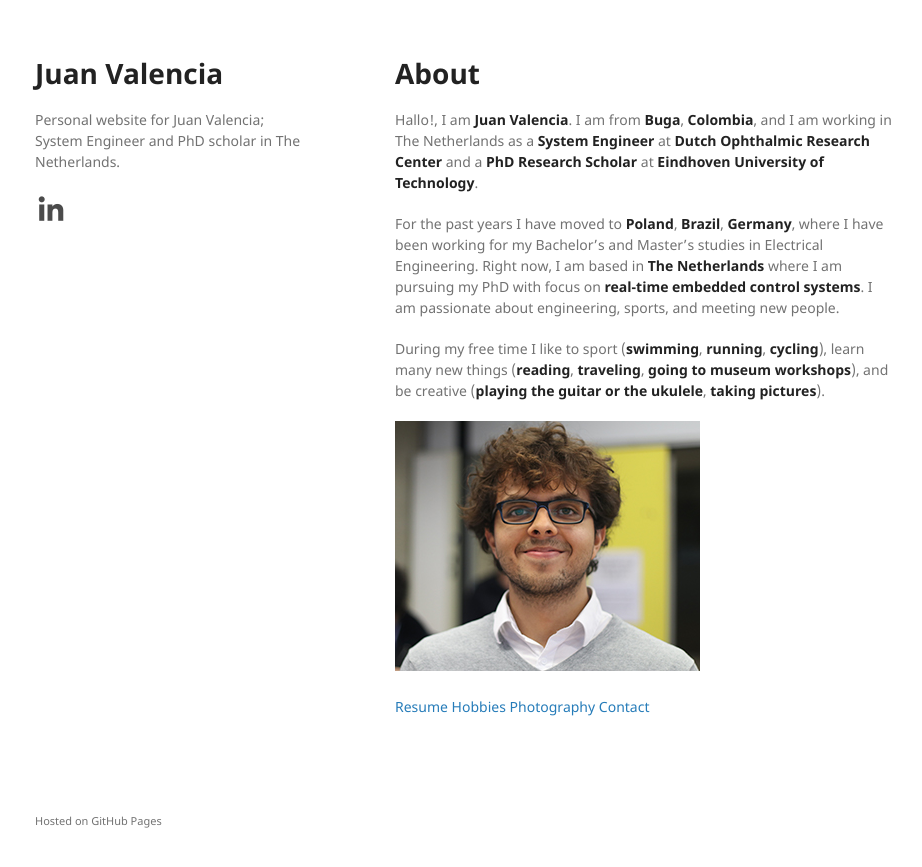
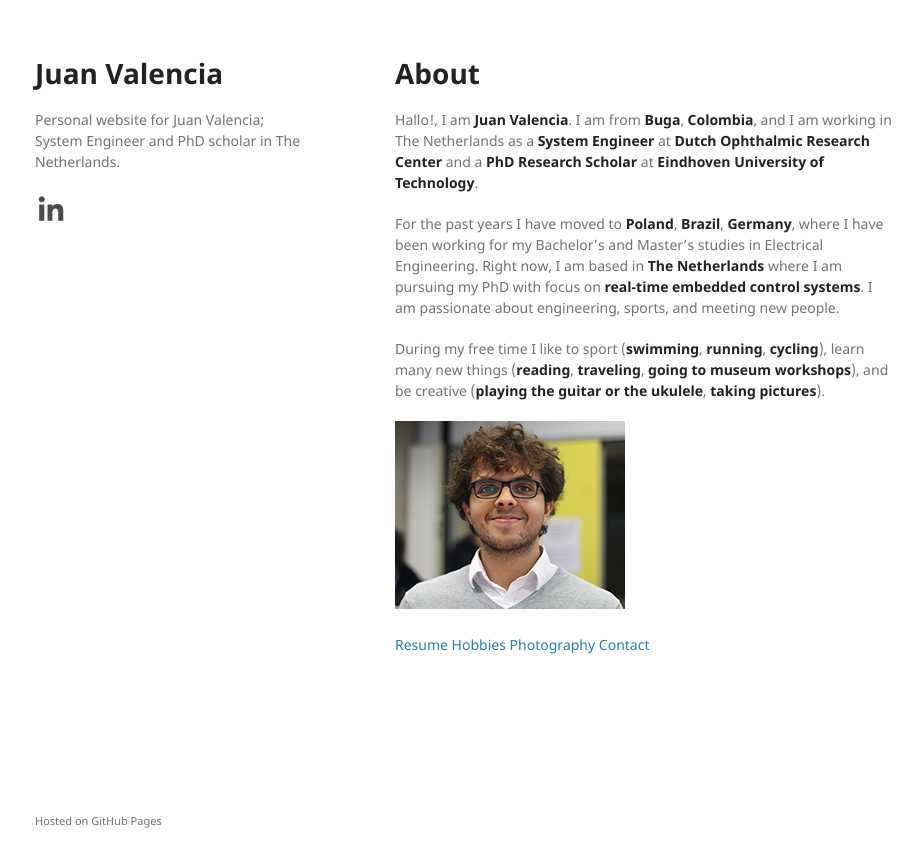
Before and after one commit to juanvalen15/juanvalen15.github.io, a Jekyll site: the page built from index.md, in a window 1280 px wide. Shown: the top 867 px of the page, without its empty margins (175-1097 px from the left). Built offline with Jekyll 4.4.1, drawn with Linux system fonts in a browser that asks for light colours; our own code applies the rules of GitHub Pages for plain Markdown files.

Commit message:
smaller picture

```diff
--- a/index.md
+++ b/index.md
@@ -11,7 +11,7 @@ For the past years I have moved to **Poland**, **Brazil**, **Germany**, where I
 
 During my free time I like to sport (**swimming**, **running**, **cycling**), learn many new things (**reading**, **traveling**, **going to museum workshops**), and be creative (**playing the guitar or the ukulele**, **taking pictures**).
 
-![](cv1_0P25x.jpg)
+![](cv1_0P25x@0,75x.jpg)
 
 
 [Resume](resume)
```
Also changed, not shown: cv1_0P25x@0,75x.jpg (added).
